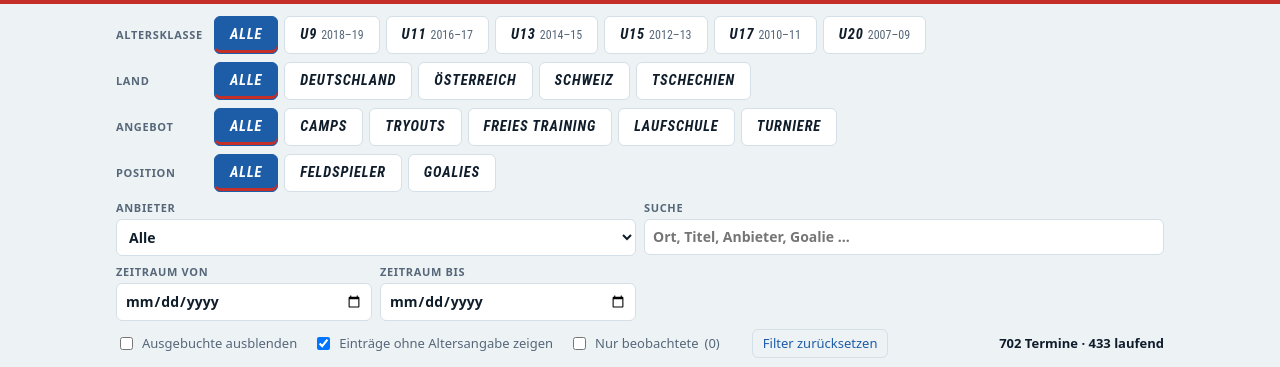
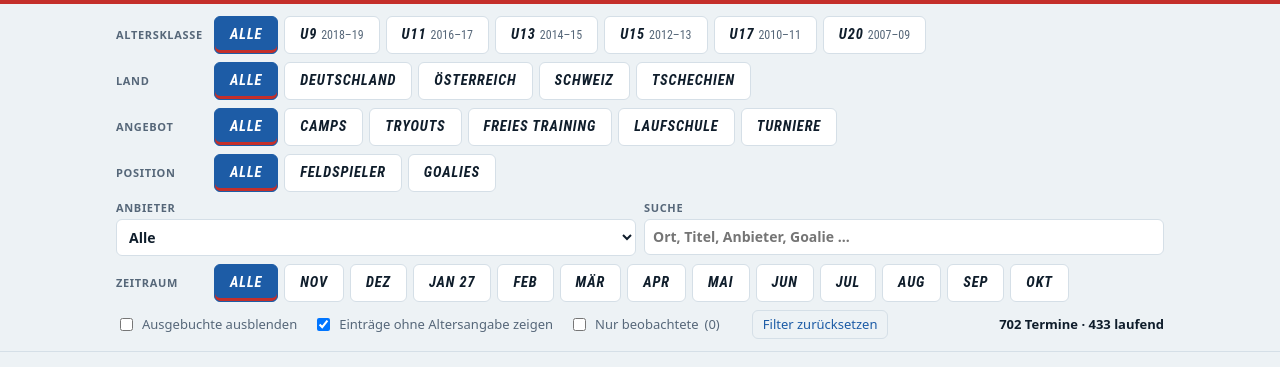
Before and after one commit to Hockeykalender/Hockeykalender-, a plain HTML site: page index.html in a window 1280 px wide. Shown: the part 192-559 px from the top of the page. Drawn offline with Linux system fonts and the light colour scheme.

Commit message:
Zeitraum-Filter: Monate antippen statt zwei Datumsfelder
Co-Authored-By: Claude Sonnet 5.5 <noreply@anthropic.com>
Claude-Session: https://claude.ai/code/session_01YKnmmuTwawNK1d6Ngsp1XY

```diff
--- a/index.html
+++ b/index.html
@@ -187,8 +187,7 @@ h2::before{content:"";position:absolute;left:0;top:.12em;bottom:.12em;width:6px;
   <div class="tg" role="group" aria-label="Position"><span class="tl">Position</span><button type="button" class="tb" data-pos="" aria-pressed="true">Alle</button><button type="button" class="tb" data-pos="F" aria-pressed="false">Feldspieler</button><button type="button" class="tb" data-pos="G" aria-pressed="false">Goalies</button></div>
   <label for="fAnb">Anbieter<select id="fAnb"><option value="">Alle</option></select></label>
   <label class="search" for="fQ">Suche<input id="fQ" type="search" placeholder="Ort, Titel, Anbieter, Goalie …" autocomplete="off"></label>
-  <label for="fVon">Zeitraum von<input id="fVon" type="date"></label>
-  <label for="fBis">Zeitraum bis<input id="fBis" type="date"></label>
+  <div class="tg" role="group" aria-label="Zeitraum"><span class="tl">Zeitraum</span><div id="gMon" style="display:contents"></div></div>
   <div class="row2">
     <label for="fFull"><input id="fFull" type="checkbox"> Ausgebuchte ausblenden</label>
     <label for="fNoJg"><input id="fNoJg" type="checkbox" checked> Einträge ohne Altersangabe zeigen</label>
@@ -302,7 +301,7 @@ function link(u,t){return u?'<a class="go" href="'+esc(u)+'" target="_blank" rel
 
 function matches(e,f,withDates){
   if(f.watch&&!WATCH[wkey(e)])return false;
-  if(withDates){if(f.von&&e.bis<f.von)return false;if(f.bis&&e.von>f.bis)return false;}
+  if(withDates&&f.mon.length&&!f.mon.some(function(k){return e.von.slice(0,7)<=k&&e.bis.slice(0,7)>=k;}))return false;
   if(f.land.length&&f.land.indexOf(e.land)<0)return false;
   if(f.pos&&e.pos!==f.pos&&e.pos!=="B")return false;
   if(f.anb&&e.anbieter!==f.anb)return false;
@@ -352,11 +351,14 @@ function cardOhne(e){
     (e.notiz?'<div class="notiz" style="border:0;padding:0">'+esc(e.notiz)+"</div>":"")+link(e.url)+"</article>";
 }
 
-var SEL={ak:[],pos:"",kat:"",land:[]};
-function syncBtns(){document.querySelectorAll("[data-ak]").forEach(function(b){var v=b.dataset.ak;b.setAttribute("aria-pressed",String(v?SEL.ak.indexOf(v)>=0:SEL.ak.length===0));});document.querySelectorAll("[data-pos]").forEach(function(b){b.setAttribute("aria-pressed",String(b.dataset.pos===SEL.pos));});document.querySelectorAll("[data-kat]").forEach(function(b){b.setAttribute("aria-pressed",String(b.dataset.kat===SEL.kat));});document.querySelectorAll("[data-land]").forEach(function(b){var v=b.dataset.land;b.setAttribute("aria-pressed",String(v?SEL.land.indexOf(v)>=0:SEL.land.length===0));});}
-function getF(){return {ak:SEL.ak.slice(),pos:SEL.pos,kat:SEL.kat,land:SEL.land.slice(),anb:$("fAnb").value,q:fold($("fQ").value.trim()),full:$("fFull").checked,noJg:$("fNoJg").checked,watch:WATCH_ON&&$("fWatch").checked,von:dRange()[0],bis:dRange()[1]};}
+var SEL={ak:[],pos:"",kat:"",land:[],mon:[]};
+(function(){var MN=["Jan","Feb","Mär","Apr","Mai","Jun","Jul","Aug","Sep","Okt","Nov","Dez"],t=todayISO(),y=+t.slice(0,4),m=+t.slice(5,7),last=t.slice(0,7);DATA.forEach(function(e){if(e.bis&&e.bis.slice(0,7)>last)last=e.bis.slice(0,7);});
+var h='<button type="button" class="tb" data-mon="" aria-pressed="true">Alle</button>';for(var i=0;i<12;i++){var k=y+"-"+(m<10?"0":"")+m;if(k>last)break;h+='<button type="button" class="tb" data-mon="'+k+'" aria-pressed="false" aria-label="'+MN[m-1]+' '+y+'">'+MN[m-1]+(m===1&&i>0?" "+String(y).slice(2):"")+'</button>';m++;if(m>12){m=1;y++;}}
+$("gMon").innerHTML=h;})();
+function syncBtns(){document.querySelectorAll("[data-mon]").forEach(function(b){var v=b.dataset.mon;b.setAttribute("aria-pressed",String(v?SEL.mon.indexOf(v)>=0:SEL.mon.length===0));});document.querySelectorAll("[data-ak]").forEach(function(b){var v=b.dataset.ak;b.setAttribute("aria-pressed",String(v?SEL.ak.indexOf(v)>=0:SEL.ak.length===0));});document.querySelectorAll("[data-pos]").forEach(function(b){b.setAttribute("aria-pressed",String(b.dataset.pos===SEL.pos));});document.querySelectorAll("[data-kat]").forEach(function(b){b.setAttribute("aria-pressed",String(b.dataset.kat===SEL.kat));});document.querySelectorAll("[data-land]").forEach(function(b){var v=b.dataset.land;b.setAttribute("aria-pressed",String(v?SEL.land.indexOf(v)>=0:SEL.land.length===0));});}
+function getF(){return {ak:SEL.ak.slice(),pos:SEL.pos,kat:SEL.kat,land:SEL.land.slice(),anb:$("fAnb").value,q:fold($("fQ").value.trim()),full:$("fFull").checked,noJg:$("fNoJg").checked,watch:WATCH_ON&&$("fWatch").checked,mon:SEL.mon.slice()};}
 /* Zeitraum: vertauschte Eingaben werden gedreht; gefiltert wird nur der Abschnitt „Termine“ */
-function dRange(){var a=$("fVon").value,b=$("fBis").value;return a&&b&&a>b?[b,a]:[a,b];}
+
 /* Termine seitenweise: render() setzt die Anzeige auf die ersten PAGE Termine zurück, draw() zeichnet ohne Zurücksetzen */
 const PAGE=30;var LIMIT=PAGE;
 function render(){LIMIT=PAGE;draw();}
@@ -386,15 +388,16 @@ function draw(){
   try{localStorage.setItem("nek-filter",JSON.stringify(f));}catch(_){}
 }
 (function(){
-  try{var s=JSON.parse(localStorage.getItem("nek-filter")||"null");if(s){SEL.ak=Array.isArray(s.ak)?s.ak.filter(function(a){return AK.some(function(k){return k[0]===a;});}):[];SEL.pos=s.pos==="F"||s.pos==="G"?s.pos:"";SEL.kat=/^[CFLOT]$/.test(s.kat||"")?s.kat:"";SEL.land=Array.isArray(s.land)?s.land.filter(function(x){return /^(DE|AT|CH|CZ)$/.test(x);}):(/^(DE|AT|CH|CZ)$/.test(s.land||"")?[s.land]:[]);$("fAnb").value=s.anb||"";$("fQ").value=s.q||"";$("fFull").checked=!!s.full;$("fNoJg").checked=s.noJg!==false;var dOk=function(x){return /^\d{4}-\d\d-\d\d$/.test(x||"");};if(!(dOk(s.bis)&&s.bis<todayISO())){$("fVon").value=dOk(s.von)?s.von:"";$("fBis").value=dOk(s.bis)?s.bis:"";}}}catch(_){}
-  ["fAnb","fFull","fNoJg","fWatch","fVon","fBis"].forEach(function(id){$(id).addEventListener("change",render);});
+  try{var s=JSON.parse(localStorage.getItem("nek-filter")||"null");if(s){SEL.ak=Array.isArray(s.ak)?s.ak.filter(function(a){return AK.some(function(k){return k[0]===a;});}):[];SEL.pos=s.pos==="F"||s.pos==="G"?s.pos:"";SEL.kat=/^[CFLOT]$/.test(s.kat||"")?s.kat:"";SEL.land=Array.isArray(s.land)?s.land.filter(function(x){return /^(DE|AT|CH|CZ)$/.test(x);}):(/^(DE|AT|CH|CZ)$/.test(s.land||"")?[s.land]:[]);$("fAnb").value=s.anb||"";$("fQ").value=s.q||"";$("fFull").checked=!!s.full;$("fNoJg").checked=s.noJg!==false;var t0=todayISO().slice(0,7);SEL.mon=Array.isArray(s.mon)?s.mon.filter(function(k){return /^\d{4}-\d\d$/.test(k)&&k>=t0&&document.querySelector('[data-mon="'+k+'"]');}):[];}}catch(_){}
+  ["fAnb","fFull","fNoJg","fWatch"].forEach(function(id){$(id).addEventListener("change",render);});
   document.querySelectorAll("[data-ak]").forEach(function(b){b.addEventListener("click",function(){var v=b.dataset.ak;if(!v)SEL.ak=[];else{var i=SEL.ak.indexOf(v);if(i>=0)SEL.ak.splice(i,1);else SEL.ak.push(v);}syncBtns();render();});});
   document.querySelectorAll("[data-pos]").forEach(function(b){b.addEventListener("click",function(){SEL.pos=b.dataset.pos;syncBtns();render();});});
   document.querySelectorAll("[data-land]").forEach(function(b){b.addEventListener("click",function(){var v=b.dataset.land;if(!v)SEL.land=[];else{var i=SEL.land.indexOf(v);if(i>=0)SEL.land.splice(i,1);else SEL.land.push(v);}syncBtns();render();});});
   document.querySelectorAll("[data-kat]").forEach(function(b){b.addEventListener("click",function(){SEL.kat=b.dataset.kat;syncBtns();render();});});
+  document.querySelectorAll("[data-mon]").forEach(function(b){b.addEventListener("click",function(){var v=b.dataset.mon;if(!v)SEL.mon=[];else{var i=SEL.mon.indexOf(v);if(i>=0)SEL.mon.splice(i,1);else SEL.mon.push(v);}syncBtns();render();});});
   syncBtns();
   $("fQ").addEventListener("input",render);
-  $("reset").addEventListener("click",function(){["fAnb","fQ"].forEach(function(id){$(id).value="";});SEL.land=[];SEL.ak=[];SEL.pos="";SEL.kat="";syncBtns();$("fFull").checked=false;$("fNoJg").checked=true;$("fWatch").checked=false;$("fVon").value="";$("fBis").value="";render();});
+  $("reset").addEventListener("click",function(){["fAnb","fQ"].forEach(function(id){$(id).value="";});SEL.land=[];SEL.ak=[];SEL.pos="";SEL.kat="";SEL.mon=[];syncBtns();$("fFull").checked=false;$("fNoJg").checked=true;$("fWatch").checked=false;render();});
   var by={};DATA.concat(LAUFEND,OHNE).forEach(function(e){(by[e.land]=by[e.land]||{})[e.anbieter]=1;});
   (function(){var t=todayISO(),C={};
     function add(e,dated){var k=e.land+"|"+e.anbieter;var o=C[k]=C[k]||{land:e.land,name:e.anbieter,n:0,url:"",orte:{}};if(dated)o.n++;if(!o.url&&e.url)o.url=e.url;if(e.ort&&e.ort!==NA&&Object.keys(o.orte).length<3)o.orte[e.ort.split(/[,(]/)[0].trim()]=1;}
@@ -452,7 +455,7 @@ function toggleWatch(k){
 var open=false,openY=0,y0=0,H=0,tog=document.getElementById('fTog'),qm=document.getElementById('fQmini'),q=document.getElementById('fQ');
 function esc(s){return s.replace(/[&<>"]/g,function(c){return {'&':'&amp;','<':'&lt;','>':'&gt;','"':'&quot;'}[c]})}
 function chips(){var c=[];F.querySelectorAll('.tg .tb[aria-pressed=true]').forEach(function(b){if(b.dataset.land===''||b.dataset.kat===''||b.dataset.pos===''||/^alle$/i.test(b.textContent.trim()))return;c.push(b.textContent.trim().replace(/\s+/g,' '))});
-var a=document.getElementById('fAnb');if(a&&a.value)c.push(a.value);if(document.getElementById('fVon').value||document.getElementById('fBis').value)c.push('Zeitraum');if(document.getElementById('fFull').checked)c.push('ohne Ausgebuchte');
+var a=document.getElementById('fAnb');if(a&&a.value)c.push(a.value);if(document.getElementById('fFull').checked)c.push('ohne Ausgebuchte');
 document.getElementById('fChips').innerHTML=c.length?c.map(function(x){return '<span>'+esc(x)+'</span>'}).join(''):'<span>keine Filter aktiv</span>';
 tog.textContent='Filter'+(c.length?' ('+c.length+')':'')+' ▾';var n=document.getElementById('count');document.getElementById('fCnt').textContent=n?n.textContent:'';if(document.activeElement!==qm)qm.value=q?q.value:'';}
 function measure(){var f=F.classList.contains('fix'),m=F.classList.contains('mini');F.classList.remove('fix','mini');S.style.height='0';y0=F.getBoundingClientRect().top+window.scrollY;H=F.offsetHeight;F.classList.toggle('fix',f);F.classList.toggle('mini',m);if(f)S.style.height=H+'px';}
```
